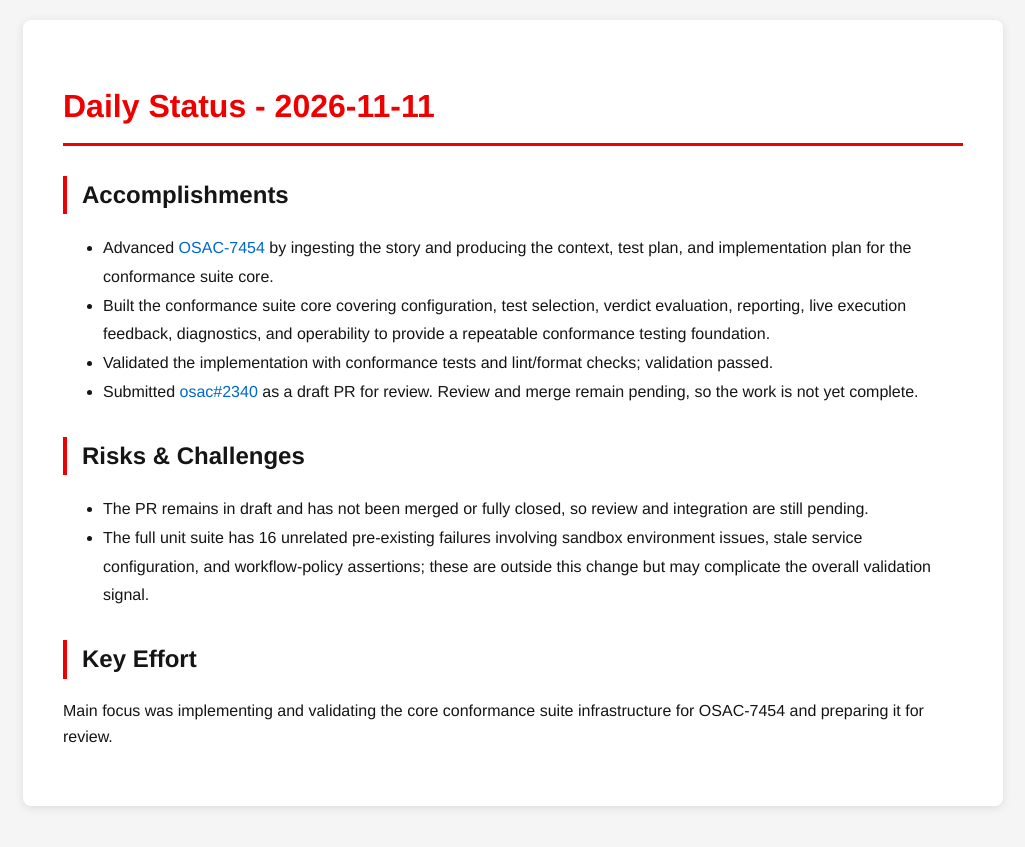
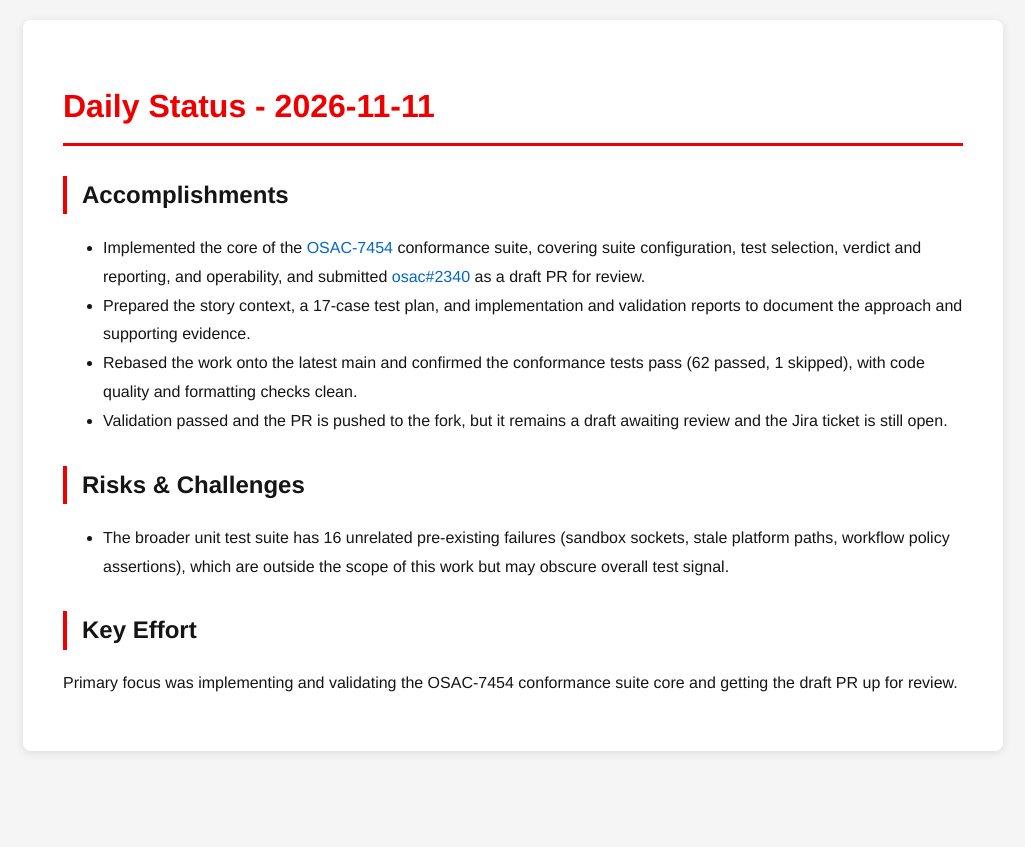
Before and after one commit to tzvatot/daily-status, a Jekyll site: the page built from 2026-11-11.md, in a window 1280 px wide. Shown: the top 847 px of the page, without its empty margins (127-1152 px from the left). Built offline with Jekyll 4.4.1, drawn with Linux system fonts in a browser that asks for light colours.

Commit message:
Daily status update - 2026-11-11

```diff
--- a/2026-11-11.md
+++ b/2026-11-11.md
@@ -7,14 +7,13 @@ date: 2026-11-11
 # Daily Status - 2026-11-11
 
 ## Accomplishments
-- Advanced [OSAC-7454](https://redhat.atlassian.net/browse/OSAC-7454) by ingesting the story and producing the context, test plan, and implementation plan for the conformance suite core.
-- Built the conformance suite core covering configuration, test selection, verdict evaluation, reporting, live execution feedback, diagnostics, and operability to provide a repeatable conformance testing foundation.
-- Validated the implementation with conformance tests and lint/format checks; validation passed.
-- Submitted [osac#2340](https://github.com/osac-project/osac/pull/2340) as a draft PR for review. Review and merge remain pending, so the work is not yet complete.
+- Implemented the core of the [OSAC-7454](https://redhat.atlassian.net/browse/OSAC-7454) conformance suite, covering suite configuration, test selection, verdict and reporting, and operability, and submitted [osac#2340](https://github.com/osac-project/osac/pull/2340) as a draft PR for review.
+- Prepared the story context, a 17-case test plan, and implementation and validation reports to document the approach and supporting evidence.
+- Rebased the work onto the latest main and confirmed the conformance tests pass (62 passed, 1 skipped), with code quality and formatting checks clean.
+- Validation passed and the PR is pushed to the fork, but it remains a draft awaiting review and the Jira ticket is still open.
 
 ## Risks & Challenges
-- The PR remains in draft and has not been merged or fully closed, so review and integration are still pending.
-- The full unit suite has 16 unrelated pre-existing failures involving sandbox environment issues, stale service configuration, and workflow-policy assertions; these are outside this change but may complicate the overall validation signal.
+- The broader unit test suite has 16 unrelated pre-existing failures (sandbox sockets, stale platform paths, workflow policy assertions), which are outside the scope of this work but may obscure overall test signal.
 
 ## Key Effort
-Main focus was implementing and validating the core conformance suite infrastructure for OSAC-7454 and preparing it for review.
+Primary focus was implementing and validating the OSAC-7454 conformance suite core and getting the draft PR up for review.
```
